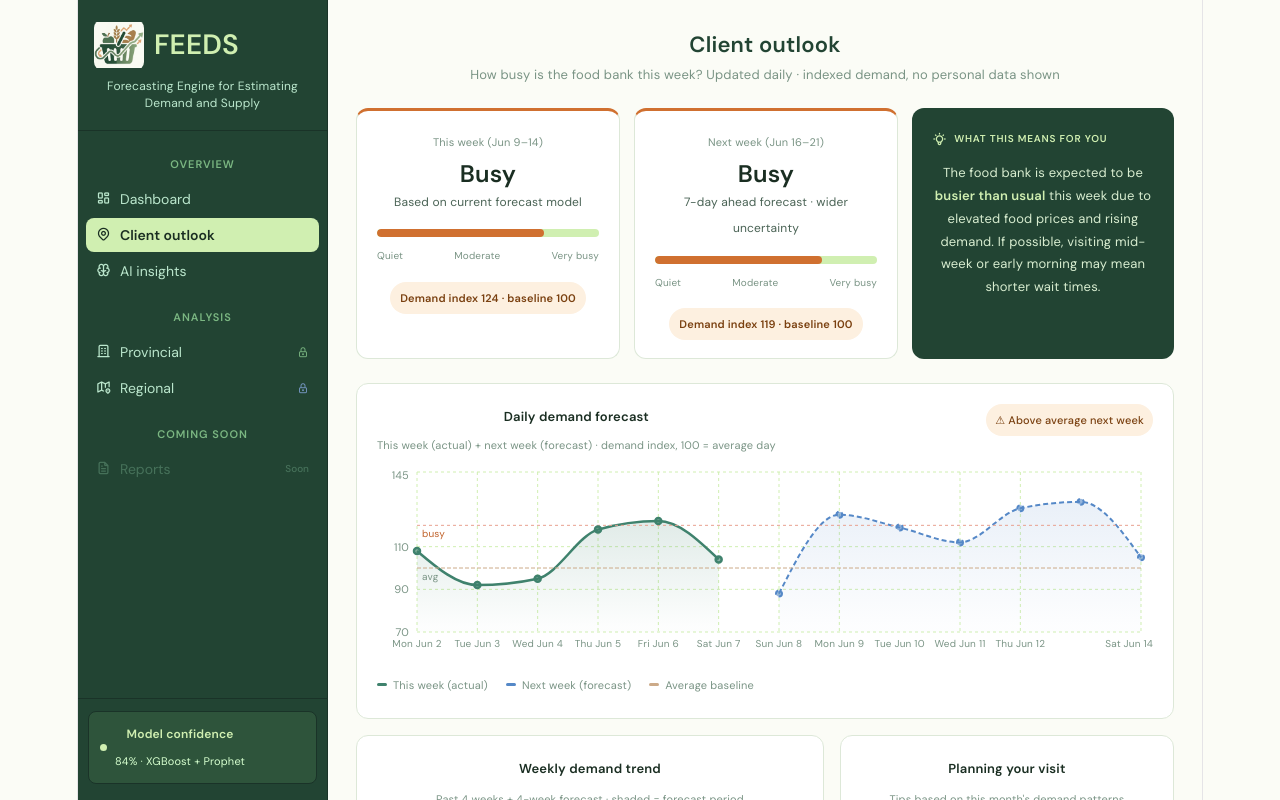
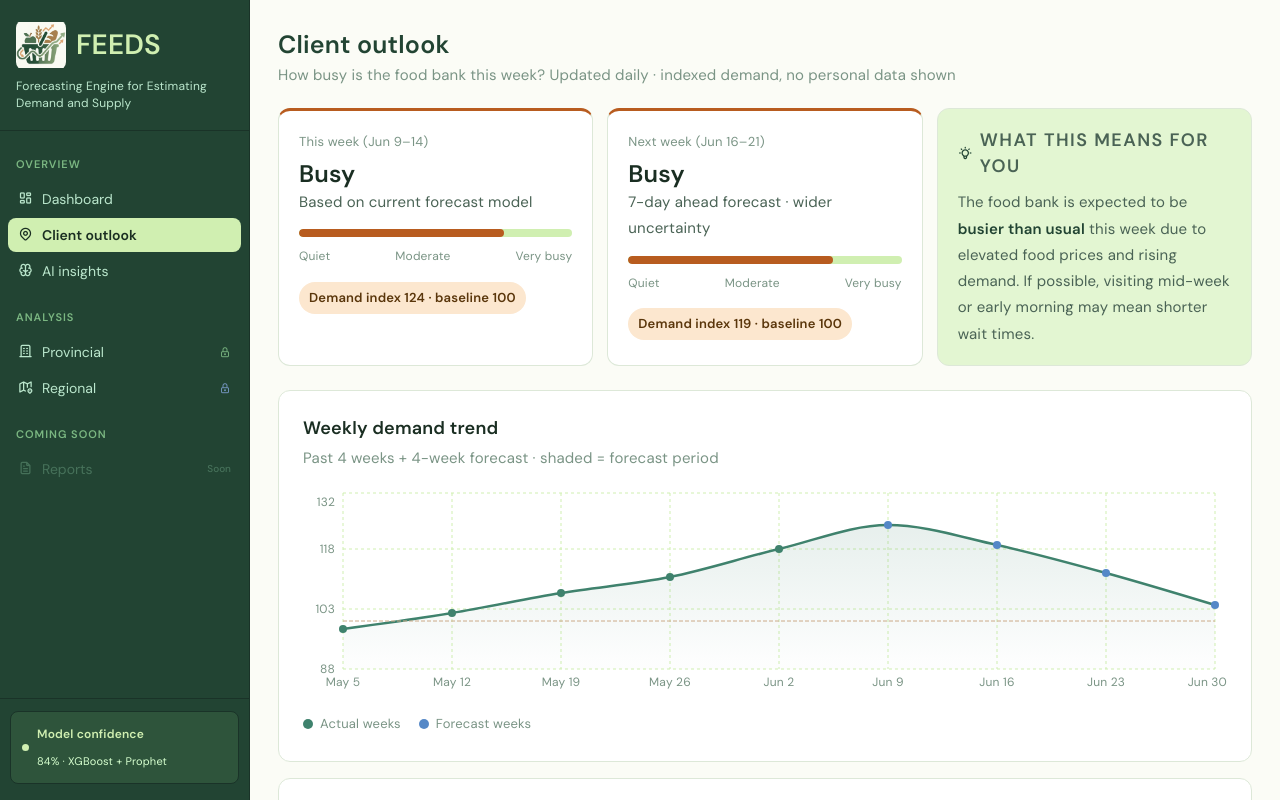
Before and after one commit to damdungn/FoodBank_e3, a React (Vite) app: page / in a window 1280 px wide. Both pictures are taken after a click on the button "Client outlook". Built offline with nearby package versions, Linux system fonts and the light colour scheme.

Commit message:
fix: clientOutlook UI

```diff
--- a/src/App.css
+++ b/src/App.css
@@ -16,6 +16,8 @@
     outline-offset: 2px;
   }
 }
+
+
 
 .hero {
   position: relative;
--- a/src/App.jsx
+++ b/src/App.jsx
@@ -383,7 +383,15 @@ export default function App() {
       </aside>
 
       {/* ── Page content ───────────────────────────────────────── */}
-      <main style={{ flex: 1, display: "flex", flexDirection: "column", overflow: "hidden" }}>
+      {/* ── Page content ───────────────────────────────────────── */}
+      <main style={{
+        flex: 1,
+        display: "flex",
+        flexDirection: "column",
+        overflow: "hidden",
+        width: "100%",          // Explicitly ask it to take up the remaining width
+        alignItems: "stretch"   // Forces children components to span the full width
+      }}>
         {renderPage()}
       </main>
 
--- a/src/ClientOutlook.jsx
+++ b/src/ClientOutlook.jsx
@@ -13,29 +13,12 @@ const C = {
   pageBg:       "#fbfcf6",
   surfaceWhite: "#ffffff",
   surfaceGreen: "#f2f9ec",
+  surfaceGreenBold: "#e3f6d2",
   borderLight:  "#dde8d8",
   textPrimary:  "#1a2e22",
   textSecondary:"#4a6355",
   textMuted:    "#7a9485",
 };
-
-// ── Mock daily demand index for current week + next week ──────────────────────
-// 100 = average day, higher = busier than usual
-const dailyData = [
-  { day: "Mon Jun 2",  demand: 108, forecast: null },
-  { day: "Tue Jun 3",  demand: 92,  forecast: null },   // AISH week dip
-  { day: "Wed Jun 4",  demand: 95,  forecast: null },
-  { day: "Thu Jun 5",  demand: 118, forecast: null },
-  { day: "Fri Jun 6",  demand: 122, forecast: null },
-  { day: "Sat Jun 7",  demand: 104, forecast: null },
-  { day: "Sun Jun 8",  demand: null, forecast: 88  },   // today onward = forecast
-  { day: "Mon Jun 9",  demand: null, forecast: 125 },
-  { day: "Tue Jun 10", demand: null, forecast: 119 },
-  { day: "Wed Jun 11", demand: null, forecast: 112 },
-  { day: "Thu Jun 12", demand: null, forecast: 128 },
-  { day: "Fri Jun 13", demand: null, forecast: 131 },
-  { day: "Sat Jun 14", demand: null, forecast: 105 },
-];
 
 const weeklyData = [
   { week: "May 5",  index: 98  },
@@ -51,10 +34,10 @@ const weeklyData = [
 
 // ── Busyness config ───────────────────────────────────────────────────────────
 function getBusyness(index) {
-  if (index >= 125) return { label: "Very busy",    color: "#8b2e1a", bg: "#fdecea", bar: "#c0622a", pct: 95 };
-  if (index >= 110) return { label: "Busy",         color: "#7a4010", bg: "#fdf0e0", bar: "#d07030", pct: 75 };
-  if (index >= 95)  return { label: "Moderate",     color: "#7a6010", bg: "#fdf6d8", bar: C.lightGold, pct: 55 };
-  return               { label: "Quiet",         color: C.forestGreen, bg: C.teaGreen, bar: C.jungleTeal, pct: 30 };
+  if (index >= 125) return { label: "Very busy", color: "#6b1f12", bg: "#fde0db", bar: "#a84a1e", pct: 95 };
+  if (index >= 110) return { label: "Busy",      color: "#5a360b", bg: "#fce7cf", bar: "#b85c1f", pct: 75 };
+  if (index >= 95)  return { label: "Moderate",  color: "#5a4a0b", bg: "#fbf0c2", bar: "#d0a400", pct: 55 };
+  return              { label: "Quiet",          color: "#1f5a3a", bg: "#dff3e6", bar: "#1f7a4a", pct: 30 };
 }
 
 const todayIndex  = 124;   // this week forecast
@@ -76,14 +59,14 @@ const CustomTooltip = ({ active, payload, label }) => {
   const busy = val ? getBusyness(val) : null;
   return (
     <div style={{
-      background: C.forestGreen, border: `1px solid ${C.jungleTeal}`,
-      borderRadius: 8, padding: "8px 13px", fontSize: 12, color: "#fff",
+      background: C.surfaceGreen, border: `1px solid ${C.teaGreen}`,
+      borderRadius: 8, padding: "8px 13px", fontSize: 12, color: "#224433",
     }}>
-      <div style={{ fontWeight: 600, color: C.teaGreen, marginBottom: 4 }}>{label}</div>
+      <div style={{ fontWeight: 600, color: C.forestGreen, marginBottom: 4 }}>{label}</div>
       {busy && (
         <>
-          <div style={{ opacity: 0.85 }}>Demand index: <strong>{val}</strong></div>
-          <div style={{ marginTop: 3, color: busy.bar }}>{busy.label}</div>
+          <div style={{ opacity: 1 }}>Demand index: <strong>{val}</strong></div>
+          <div style={{ marginTop: 3, color: busy.bar, opacity: 1 }}>{busy.label}</div>
         </>
       )}
     </div>
@@ -99,11 +82,11 @@ function BusynessCard({ title, sub, busy, index }) {
       borderRadius: 12, padding: "18px 20px",
       flex: 1,
     }}>
-      <div style={{ fontSize: 11, color: C.textMuted, marginBottom: 6 }}>{title}</div>
+      <div style={{ fontSize: 13, color: C.textMuted, marginBottom: 6 }}>{title}</div>
       <div style={{ fontSize: 24, fontWeight: 700, color: C.textPrimary, marginBottom: 2 }}>
         {busy.label}
       </div>
-      <div style={{ fontSize: 12, color: C.textSecondary, marginBottom: 14 }}>{sub}</div>
+      <div style={{ fontSize: 15, color: C.textSecondary, marginBottom: 14 }}>{sub}</div>
 
       {/* Gauge bar */}
       <div style={{ height: 8, background: C.teaGreen, borderRadius: 4, overflow: "hidden", marginBottom: 6 }}>
@@ -113,7 +96,7 @@ function BusynessCard({ title, sub, busy, index }) {
           transition: "width 0.6s ease",
         }} />
       </div>
-      <div style={{ display: "flex", justifyContent: "space-between", fontSize: 10, color: C.textMuted }}>
+      <div style={{ display: "flex", justifyContent: "space-between", fontSize: 12, color: C.textMuted }}>
         <span>Quiet</span><span>Moderate</span><span>Very busy</span>
       </div>
 
@@ -121,7 +104,7 @@ function BusynessCard({ title, sub, busy, index }) {
       <div style={{ marginTop: 12 }}>
         <span style={{
           display: "inline-block", padding: "3px 10px",
-          borderRadius: 20, fontSize: 11, fontWeight: 600,
+          borderRadius: 20, fontSize: 13, fontWeight: 600,
           background: busy.bg, color: busy.color,
         }}>
           Demand index {index} · baseline 100
@@ -134,14 +117,14 @@ function BusynessCard({ title, sub, busy, index }) {
 // ── Main component ────────────────────────────────────────────────────────────
 export default function ClientOutlook() {
   return (
-    <div style={{ display: "flex", flexDirection: "column", height: "100%", background: C.pageBg, overflow: "hidden" }}>
+    <div style={{ display: "flex", flexDirection: "column", height: "100%", background: C.pageBg, overflow: "hidden", maxWidth: "100%" }}>
 
       {/* Header */}
       <header style={{ padding: "32px 28px 20px", background: C.pageBg, flexShrink: 0 }}>
-        <div style={{ fontSize: 22, fontWeight: 700, color: C.forestGreen, marginBottom: 4 }}>
+        <div style={{ fontSize: 25, fontWeight: 700, color: C.forestGreen, marginBottom: 4 }}>
           Client outlook
         </div>
-        <div style={{ fontSize: 13, color: C.textMuted }}>
+        <div style={{ fontSize: 15, color: C.textMuted }}>
           How busy is the food bank this week? Updated daily · indexed demand, no personal data shown
         </div>
       </header>
@@ -165,93 +148,33 @@ export default function ClientOutlook() {
 
           {/* Plain language summary card */}
           <div style={{
-            background: C.forestGreen, borderRadius: 12,
+            background: C.surfaceGreenBold, borderRadius: 12, border: `0.5px solid ${C.borderLight}`,
             padding: "18px 20px", flex: 1,
           }}>
             <div style={{ display: "flex", alignItems: "center", gap: 7, marginBottom: 10 }}>
-              <i className="ti ti-bulb" style={{ fontSize: 15, color: C.teaGreen }} aria-hidden="true" />
-              <span style={{ fontSize: 10, fontWeight: 700, color: C.teaGreen, textTransform: "uppercase", letterSpacing: "0.08em" }}>
+              <i className="ti ti-bulb" style={{ fontSize: 15, color: C.forestGreen }} aria-hidden="true" />
+              <span style={{ fontSize: 18, fontWeight: 1000, color: C.textSecondary, textTransform: "uppercase", letterSpacing: "0.08em" }}>
                 What this means for you
               </span>
             </div>
-            <p style={{ fontSize: 13, color: "#d8edd0", lineHeight: 1.75, margin: 0 }}>
-              The food bank is expected to be <strong style={{ color: C.teaGreen }}>busier than usual</strong> this
+            <p style={{ fontSize: 15, color: C.textSecondary, lineHeight: 1.75, margin: 0 }}>
+              The food bank is expected to be <strong style={{ color: C.forestGreen }}>busier than usual</strong> this
               week due to elevated food prices and rising demand. If possible, visiting
               mid-week or early morning may mean shorter wait times.
             </p>
           </div>
         </div>
 
-        {/* Daily demand chart */}
-        <div style={{
-          background: C.surfaceWhite, border: `0.5px solid ${C.borderLight}`,
-          borderRadius: 12, padding: 20, marginBottom: 16,
-        }}>
-          <div style={{ display: "flex", alignItems: "flex-start", justifyContent: "space-between", marginBottom: 4 }}>
-            <div>
-              <div style={{ fontSize: 13, fontWeight: 600, color: C.textPrimary }}>Daily demand forecast</div>
-              <div style={{ fontSize: 11, color: C.textMuted, marginTop: 2 }}>
-                This week (actual) + next week (forecast) · demand index, 100 = average day
-              </div>
-            </div>
-            <span style={{
-              fontSize: 11, fontWeight: 500, padding: "3px 9px", borderRadius: 20,
-              background: "#fdf0e0", color: "#7a4010",
-            }}>
-              ⚠ Above average next week
-            </span>
-          </div>
-
-          <ResponsiveContainer width="100%" height={200}>
-            <AreaChart data={dailyData} margin={{ top: 10, right: 12, bottom: 0, left: -20 }}>
-              <defs>
-                <linearGradient id="demandGrad" x1="0" y1="0" x2="0" y2="1">
-                  <stop offset="5%"  stopColor={C.jungleTeal} stopOpacity={0.25} />
-                  <stop offset="95%" stopColor={C.jungleTeal} stopOpacity={0.02} />
-                </linearGradient>
-                <linearGradient id="forecastGrad" x1="0" y1="0" x2="0" y2="1">
-                  <stop offset="5%"  stopColor={C.dustyDenim} stopOpacity={0.2} />
-                  <stop offset="95%" stopColor={C.dustyDenim} stopOpacity={0.02} />
-                </linearGradient>
-              </defs>
-              <CartesianGrid strokeDasharray="3 3" stroke={C.teaGreen} />
-              <XAxis dataKey="day" tick={{ fontSize: 10, fill: C.textMuted }} axisLine={false} tickLine={false} />
-              <YAxis domain={[70, 145]} tick={{ fontSize: 11, fill: C.textMuted }} axisLine={false} tickLine={false} />
-              <Tooltip content={<CustomTooltip />} />
-              <ReferenceLine y={100} stroke={C.wheat} strokeDasharray="4 2" label={{ value: "avg", position: "insideTopLeft", fontSize: 10, fill: C.textMuted }} />
-              <ReferenceLine y={120} stroke="#e8a090" strokeDasharray="3 3" label={{ value: "busy", position: "insideTopLeft", fontSize: 10, fill: "#c0622a" }} />
-              <Area type="monotone" dataKey="demand"   name="Actual"   stroke={C.jungleTeal} strokeWidth={2.5} fill="url(#demandGrad)"   dot={{ r: 3, fill: C.jungleTeal }} connectNulls={false} />
-              <Area type="monotone" dataKey="forecast" name="Forecast" stroke={C.dustyDenim} strokeWidth={2}   fill="url(#forecastGrad)" dot={{ r: 3, fill: C.dustyDenim }} strokeDasharray="5 3" connectNulls />
-            </AreaChart>
-          </ResponsiveContainer>
-
-          <div style={{ display: "flex", gap: 18, marginTop: 10 }}>
-            {[
-              { color: C.jungleTeal, label: "This week (actual)"    },
-              { color: C.dustyDenim, label: "Next week (forecast)"  },
-              { color: C.wheat,      label: "Average baseline"      },
-            ].map(({ color, label }) => (
-              <span key={label} style={{ display: "flex", alignItems: "center", gap: 6, fontSize: 11, color: C.textMuted }}>
-                <span style={{ width: 10, height: 3, background: color, display: "inline-block", borderRadius: 2 }} />
-                {label}
-              </span>
-            ))}
-          </div>
-        </div>
-
-        {/* Weekly trend + tips row */}
-        <div style={{ display: "grid", gridTemplateColumns: "minmax(0,1.4fr) minmax(0,1fr)", gap: 16 }}>
-
         {/* Weekly trend */}
         <div style={{
           background: C.surfaceWhite, border: `0.5px solid ${C.borderLight}`,
-            borderRadius: 12, padding: 20,
+          borderRadius: 12, padding: 24, marginBottom: 16,
         }}>
-            <div style={{ fontSize: 13, fontWeight: 600, color: C.textPrimary, marginBottom: 4 }}>Weekly demand trend</div>
-            <div style={{ fontSize: 11, color: C.textMuted, marginBottom: 14 }}>
+          <div style={{ fontSize: 18, fontWeight: 700, color: C.textPrimary, marginBottom: 4 }}>Weekly demand trend</div>
+          <div style={{ fontSize: 15, color: C.textMuted, marginBottom: 18 }}>
             Past 4 weeks + 4-week forecast · shaded = forecast period
           </div>
-            <ResponsiveContainer width="100%" height={160}>
+          <ResponsiveContainer width="100%" height={210}>
             <AreaChart data={weeklyData} margin={{ top: 4, right: 12, bottom: 0, left: -20 }}>
               <defs>
                 <linearGradient id="weekGrad" x1="0" y1="0" x2="0" y2="1">
@@ -260,8 +183,8 @@ export default function ClientOutlook() {
                 </linearGradient>
               </defs>
               <CartesianGrid strokeDasharray="3 3" stroke={C.teaGreen} />
-                <XAxis dataKey="week" tick={{ fontSize: 10, fill: C.textMuted }} axisLine={false} tickLine={false} />
-                <YAxis domain={[88, 132]} tick={{ fontSize: 11, fill: C.textMuted }} axisLine={false} tickLine={false} />
+              <XAxis dataKey="week" tick={{ fontSize: 12, fill: C.textMuted }} axisLine={false} tickLine={false} />
+              <YAxis domain={[88, 132]} tick={{ fontSize: 12, fill: C.textMuted }} axisLine={false} tickLine={false} />
               <Tooltip content={<CustomTooltip />} />
               <ReferenceLine y={100} stroke={C.wheat} strokeDasharray="4 2" />
               <Area
@@ -273,7 +196,7 @@ export default function ClientOutlook() {
                   return (
                     <circle
                       key={payload.week}
-                        cx={cx} cy={cy} r={3}
+                      cx={cx} cy={cy} r={4}
                       fill={payload.forecast ? C.dustyDenim : C.jungleTeal}
                       stroke="none"
                     />
@@ -283,13 +206,13 @@ export default function ClientOutlook() {
               />
             </AreaChart>
           </ResponsiveContainer>
-            <div style={{ display: "flex", gap: 16, marginTop: 10 }}>
+          <div style={{ display: "flex", gap: 18, marginTop: 12 }}>
             {[
               { color: C.jungleTeal, label: "Actual weeks"   },
               { color: C.dustyDenim, label: "Forecast weeks" },
             ].map(({ color, label }) => (
-                <span key={label} style={{ display: "flex", alignItems: "center", gap: 6, fontSize: 11, color: C.textMuted }}>
-                  <span style={{ width: 8, height: 8, background: color, display: "inline-block", borderRadius: "50%" }} />
+              <span key={label} style={{ display: "flex", alignItems: "center", gap: 7, fontSize: 13, color: C.textMuted }}>
+                <span style={{ width: 10, height: 10, background: color, display: "inline-block", borderRadius: "50%" }} />
                 {label}
               </span>
             ))}
@@ -299,25 +222,25 @@ export default function ClientOutlook() {
         {/* Visit tips */}
         <div style={{
           background: C.surfaceWhite, border: `0.5px solid ${C.borderLight}`,
-            borderRadius: 12, padding: 20,
+          borderRadius: 12, padding: 24,
         }}>
-            <div style={{ fontSize: 13, fontWeight: 600, color: C.textPrimary, marginBottom: 4 }}>
+          <div style={{ fontSize: 18, fontWeight: 700, color: C.textPrimary, marginBottom: 4 }}>
             Planning your visit
           </div>
-            <div style={{ fontSize: 11, color: C.textMuted, marginBottom: 16 }}>
+          <div style={{ fontSize: 15, color: C.textMuted, marginBottom: 20 }}>
             Tips based on this month's demand patterns
           </div>
-            <div style={{ display: "flex", flexDirection: "column", gap: 12 }}>
+          <div style={{ display: "grid", gridTemplateColumns: "1fr 1fr", gap: 16 }}>
             {tips.map((t, i) => (
-                <div key={i} style={{ display: "flex", gap: 12, alignItems: "flex-start" }}>
+              <div key={i} style={{ display: "flex", gap: 14, alignItems: "flex-start" }}>
                 <div style={{
-                    width: 30, height: 30, borderRadius: 8, flexShrink: 0,
+                  width: 36, height: 36, borderRadius: 10, flexShrink: 0,
                   background: C.surfaceGreen, border: `0.5px solid ${C.borderLight}`,
                   display: "flex", alignItems: "center", justifyContent: "center",
                 }}>
-                    <i className={`ti ti-${t.icon}`} style={{ fontSize: 14, color: C.jungleTeal }} aria-hidden="true" />
+                  <i className={`ti ti-${t.icon}`} style={{ fontSize: 16, color: C.jungleTeal }} aria-hidden="true" />
                 </div>
-                  <div style={{ fontSize: 12, color: C.textSecondary, lineHeight: 1.6, paddingTop: 5 }}>
+                <div style={{ fontSize: 15, fontWeight: 500, color: C.textSecondary, lineHeight: 1.65, paddingTop: 6 }}>
                   {t.text}
                 </div>
               </div>
@@ -326,11 +249,11 @@ export default function ClientOutlook() {
 
           {/* Data note */}
           <div style={{
-              marginTop: 20, padding: "10px 12px",
+            marginTop: 24, padding: "12px 14px",
             background: C.surfaceGreen, borderRadius: 8,
             border: `0.5px solid ${C.borderLight}`,
           }}>
-              <div style={{ fontSize: 11, color: C.textMuted, lineHeight: 1.5 }}>
+            <div style={{ fontSize: 14, color: C.textMuted, lineHeight: 1.6 }}>
               <strong style={{ color: C.textSecondary }}>About this data</strong><br />
               Demand levels are model forecasts shown as indexed trends.
               No personal or operational data is disclosed.
@@ -339,6 +262,5 @@ export default function ClientOutlook() {
         </div>
       </div>
     </div>
-    </div>
   );
 }
--- a/src/index.css
+++ b/src/index.css
@@ -59,22 +59,27 @@ body {
   padding: 0;
 }
 
+/* Ensure the html and body elements take up 100% of the screen space */
 html, body, #root {
-  height: 100%;
   margin: 0;
   padding: 0;
+  width: 100%;
+  height: 100%;
+  background-color: #fbfcf6;
+  font-family: 'DM Sans', system-ui, sans-serif;
+  overflow: hidden;
 }
 
+/* Clear box sizing globally to prevent container padding blowouts */
+*, *::before, *::after {
+  box-sizing: border-box;
+}
+
+/* Vite template override (if applicable) */
 #root {
-  width: 1126px;
-  max-width: 100%;
-  margin: 0 auto;
-  text-align: center;
-  border-inline: 1px solid var(--border);
-  min-height: 100svh;
-  display: flex;
-  flex-direction: column;
-  box-sizing: border-box;
+  display: block;
+  max-width: none;
+  text-align: left;
 }
 
 h1,
```
Also changed, not shown: 1 other file (tests, documents, lock files or other folders). Lines whose indentation alone changed are shown as unchanged.
